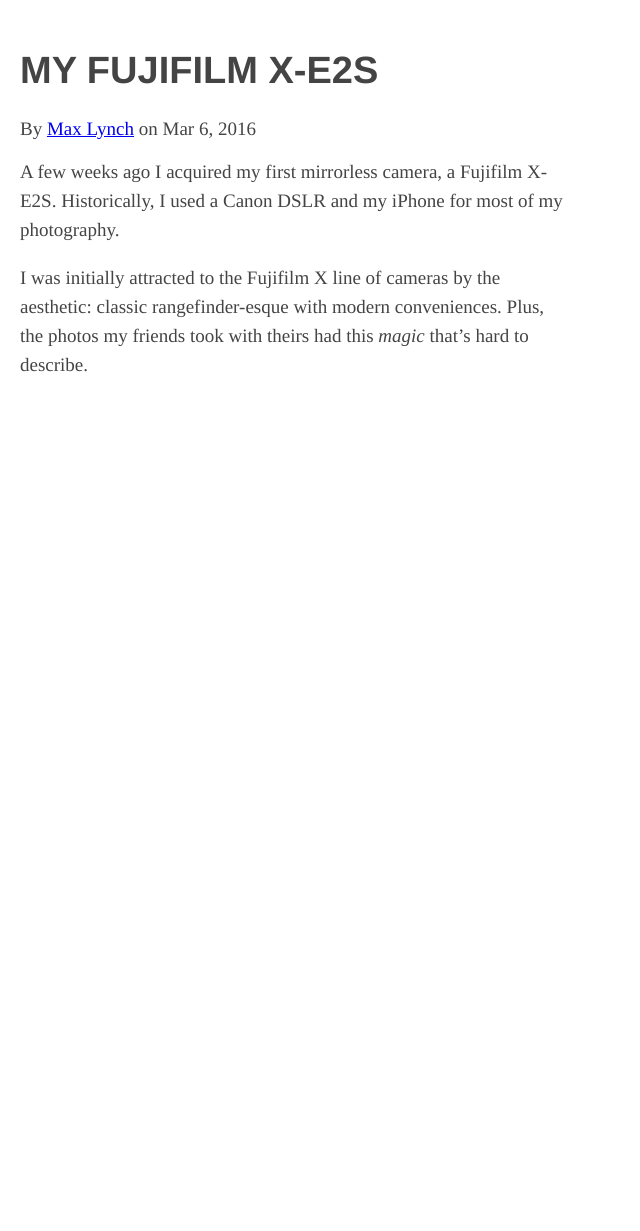
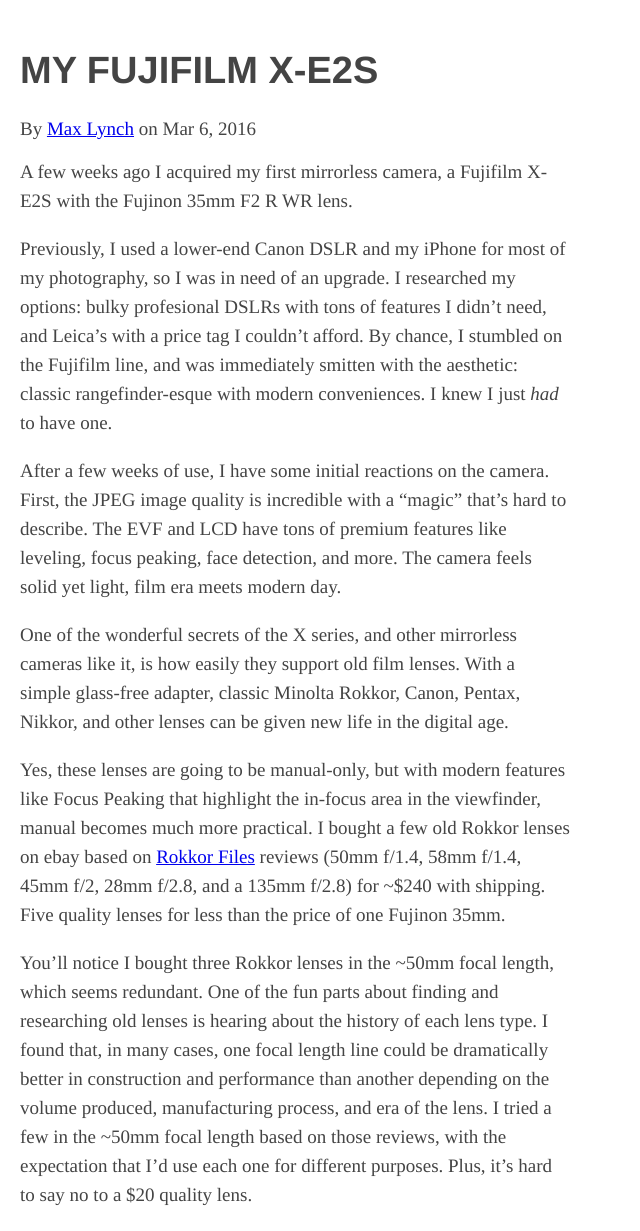
Before and after one commit to mlynch/mlynch.github.com, a Jekyll site: the page built from _posts/2016-03-06-on-mirrorless-cameras.markdown, in a window 1280 px wide. Shown: the whole page, without its empty margins (0-640 px from the left). Built offline with Jekyll 4.4.1, drawn with Linux system fonts in a browser that asks for light colours; Markdown is read by kramdown in place of the engine named in the settings; comment, search, counter and statistics services are not loaded; before the commit the page ends 900 px from its top, so only the background shows below that.

Commit message:
Update 2016-03-06-on-mirrorless-cameras.markdown

```diff
--- a/_posts/2016-03-06-on-mirrorless-cameras.markdown
+++ b/_posts/2016-03-06-on-mirrorless-cameras.markdown
@@ -9,7 +9,14 @@ day: 6
 published: true
 ---
 
-A few weeks ago I acquired my first mirrorless camera, a Fujifilm X-E2S. Historically, I used a Canon DSLR and my iPhone for most of my photography.
+A few weeks ago I acquired my first mirrorless camera, a Fujifilm X-E2S with the Fujinon 35mm F2 R WR lens.
 
-I was initially attracted to the Fujifilm X line of cameras by the aesthetic: classic rangefinder-esque with modern conveniences.
-Plus, the photos my friends took with theirs had this *magic* that's hard to describe.
+Previously, I used a lower-end Canon DSLR and my iPhone for most of my photography, so I was in need of an upgrade. I researched my options: bulky profesional DSLRs with tons of features I didn't need, and Leica's with a price tag I couldn't afford. By chance, I stumbled on the Fujifilm line, and was immediately smitten with the aesthetic: classic rangefinder-esque with modern conveniences. I knew I just *had* to have one.
+
+After a few weeks of use, I have some initial reactions on the camera. First, the JPEG image quality is incredible with a "magic" that's hard to describe. The EVF and LCD have tons of premium features like leveling, focus peaking, face detection, and more. The camera feels solid yet light, film era meets modern day.
+
+One of the wonderful secrets of the X series, and other mirrorless cameras like it, is how easily they support old film lenses. With a simple glass-free adapter, classic Minolta Rokkor, Canon, Pentax, Nikkor, and other lenses can be given new life in the digital age.
+
+Yes, these lenses are going to be manual-only, but with modern features like Focus Peaking that highlight the in-focus area in the viewfinder, manual becomes much more practical. I bought a few old Rokkor lenses on ebay based on [Rokkor Files](http://www.rokkorfiles.com/Lenses.html) reviews (50mm f/1.4, 58mm f/1.4, 45mm f/2, 28mm f/2.8, and a 135mm f/2.8) for ~$240 with shipping. Five quality lenses for less than the price of one Fujinon 35mm.
+
+You'll notice I bought three Rokkor lenses in the ~50mm focal length, which seems redundant. One of the fun parts about finding and researching old lenses is hearing about the history of each lens type. I found that, in many cases, one focal length line could be dramatically better in construction and performance than another depending on the volume produced, manufacturing process, and era of the lens. I tried a few in the ~50mm focal length based on those reviews, with the expectation that I'd use each one for different purposes. Plus, it's hard to say no to a $20 quality lens.
```
